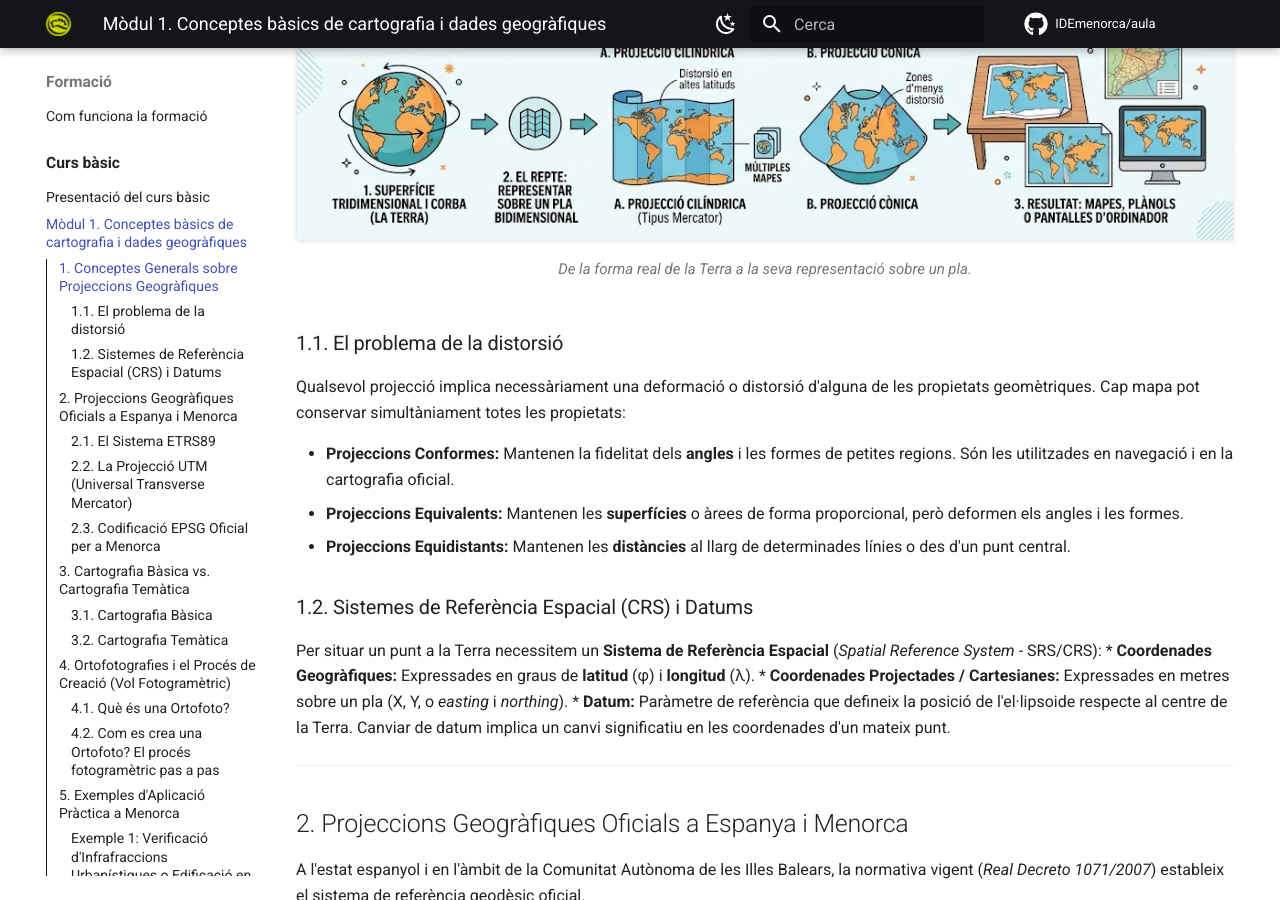
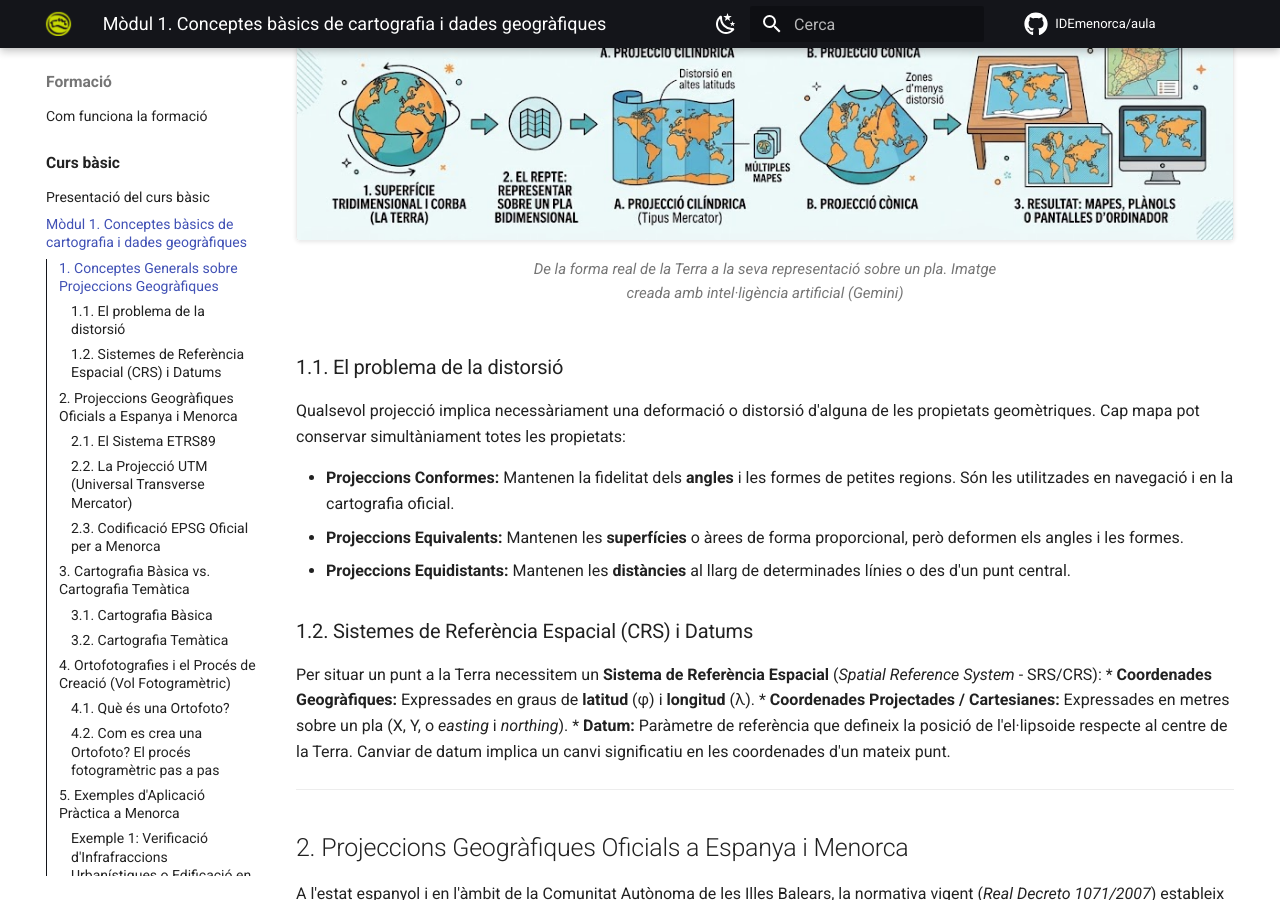
Before and after one commit to IDEmenorca/aula, an MkDocs documentation site: the page built from docs/formacio/basic/modul-1-cartografia.md, in a window 1280 px wide and 900 px high, scrolled down 1513 px. Built offline with MkDocs 1.6.1 and Material for MkDocs 9.7.7, drawn with Linux system fonts in a browser that asks for light colours; comment, search, counter and statistics services are not loaded.

Commit message:
Update figure caption to include AI creation note
Added a note about the image being created with AI.

```diff
--- a/docs/formacio/basic/modul-1-cartografia.md
+++ b/docs/formacio/basic/modul-1-cartografia.md
@@ -23,7 +23,8 @@ De projeccions cartogràfiques n'hi ha un munt, tants com trampes diferents som
 
 <figure markdown>
   ![Infografia sobre la forma de la Terra: el mite de la Terra plana, la simplificació de l'esfera perfecta i la realitat del geoide i l'el·lipsoide de revolució, i com es passa d'una superfície corba a un pla amb projeccions cilíndriques i còniques](img/01-forma-de-la-terra.png){ .captura }
-  <figcaption>De la forma real de la Terra a la seva representació sobre un pla.</figcaption>
+  <figcaption>De la forma real de la Terra a la seva representació sobre un pla.
+  Imatge creada amb intel·ligència artificial (Gemini)</figcaption>
 </figure>
 
 ### 1.1. El problema de la distorsió
```
